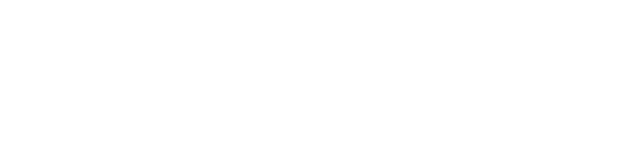
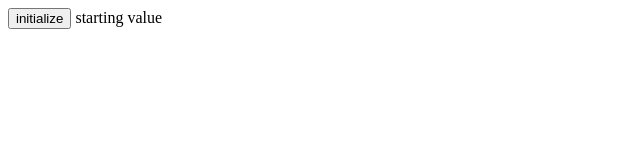
Before and after one commit to bahrus/be-calculating, a website: page demo/temp.html in a window 1280 px wide. Shown: the whole page, without its empty margins (0-640 px from the left). Drawn offline with Linux system fonts and the light colour scheme.

Commit message:
Merge branch 'baseline' of https://github.com/bahrus/be-calculating into baseline

```diff
--- a/demo/temp.html
+++ b/demo/temp.html
@@ -8,11 +8,16 @@
 </head>
 <body>
   <form>
-    <output>
-      <script nomodule>
-        a+b
-      </script>
-    </output>
+    <button onclick="initialize()">initialize</button>
+    <output contenteditable onchange="test()" oninput="test()">starting value</output>
   </form>
+  <script>
+    function initialize(){
+      document.querySelector('output').value = 'hello';
+    }
+    function test(){
+      console.log('iah');
+    }
+  </script>
 </body>
 </html>
```
